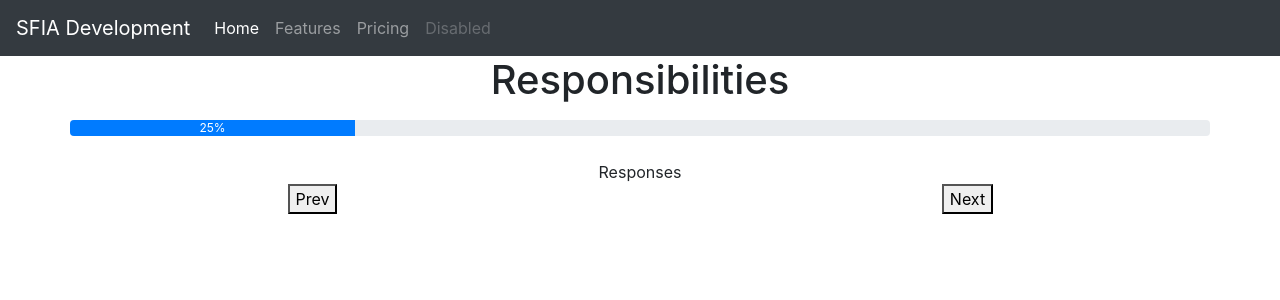
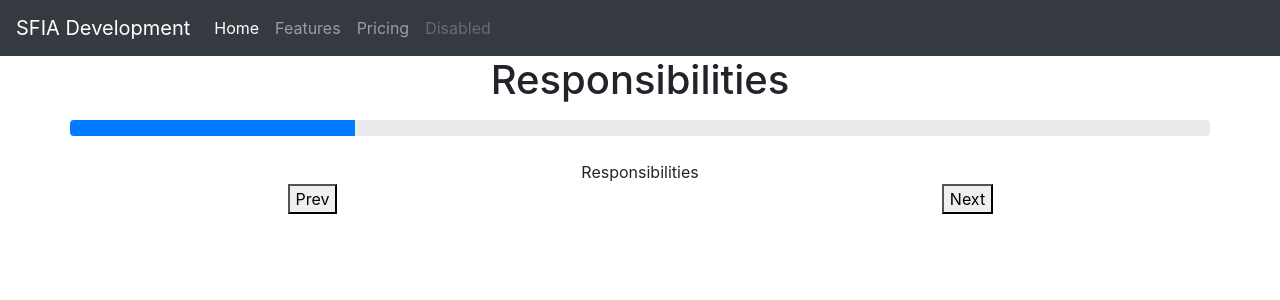
Before and after one commit to Sebs2112/sofiaaa, a React (Create React App) app: page / in a window 1280 px wide. Shown: the top 300 px of the page. Built offline with nearby package versions, Linux system fonts and the light colour scheme.

Commit message:
Add a working progress bar that moves as you navigate through screens

```diff
--- a/src/containers/Responsibilities.js
+++ b/src/containers/Responsibilities.js
@@ -5,7 +5,7 @@ function Responsibilities(){
 
 
     return(
-        <div className="container"> Responses</div>
+        <div className="container"> Responsibilities</div>
     )
 }
 
--- a/src/containers/SfiaFrame.js
+++ b/src/containers/SfiaFrame.js
@@ -46,7 +46,7 @@ function SfiaFrame() {
       <NavBar></NavBar>
       <h1>{currentTitle}</h1>
       <div className="container p-0">
-        <ProgressBar></ProgressBar>
+        <ProgressBar progress = {screenNo}></ProgressBar>
       </div>
       {currentPage}
       <div className="row">
--- a/src/containers/SkillObjectives.js
+++ b/src/containers/SkillObjectives.js
@@ -5,7 +5,7 @@ function SkillObjectives(){
 
 
     return(
-        <div className="container"> Responses</div>
+        <div className="container"> Objectives</div>
     )
 }
 
--- a/src/presenters/ProgressBar.js
+++ b/src/presenters/ProgressBar.js
@@ -1,18 +1,55 @@
 import React from "react";
 
-export default function ProgressBar() {
+export default function ProgressBar(progress) {
+  console.log(progress.progress);
+  var bar;
+
+
+  switch (progress.progress) {
+    case 0:
+      bar =      <div
+      class="progress-bar"
+      role="progressbar"
+      style={{width:"25%"}}
+      aria-valuenow="25"
+      aria-valuemin="0"
+      aria-valuemax="100"
+    ></div>
+      break;
+    case 1:
+        bar =      <div
+        class="progress-bar"
+        role="progressbar"
+        style={{width:"50%"}}
+        aria-valuenow="50"
+        aria-valuemin="0"
+        aria-valuemax="100"
+      ></div>
+      break;
+    case 2:
+        bar =      <div
+        class="progress-bar"
+        role="progressbar"
+        style={{width:"75%"}}
+        aria-valuenow="75"
+        aria-valuemin="0"
+        aria-valuemax="100"
+      ></div>
+      break;
+    case 3:
+        bar =      <div
+        class="progress-bar"
+        role="progressbar"
+        style={{width:"100%"}}
+        aria-valuenow="100"
+        aria-valuemin="0"
+        aria-valuemax="100"
+      ></div>
+  }
+
   return (
     <div class="progress mb-4 mt-3">
-      <div
-        class="progress-bar"
-        role="progressbar"
-        style={{width: "25%"}}
-        aria-valuenow="25"
-        aria-valuemin="0"
-        aria-valuemax="100"
-      >
-        25%
-      </div>
+      {bar}
     </div>
   );
 }
```
